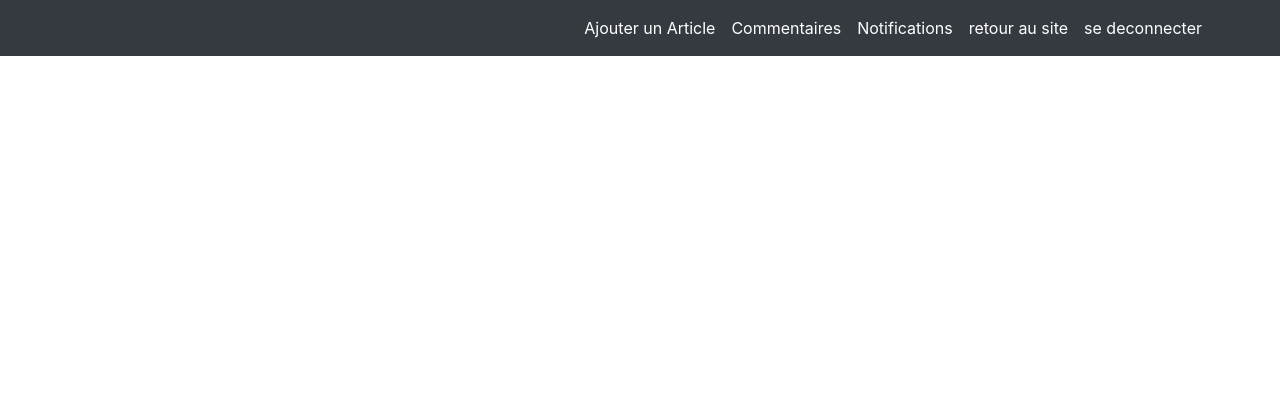
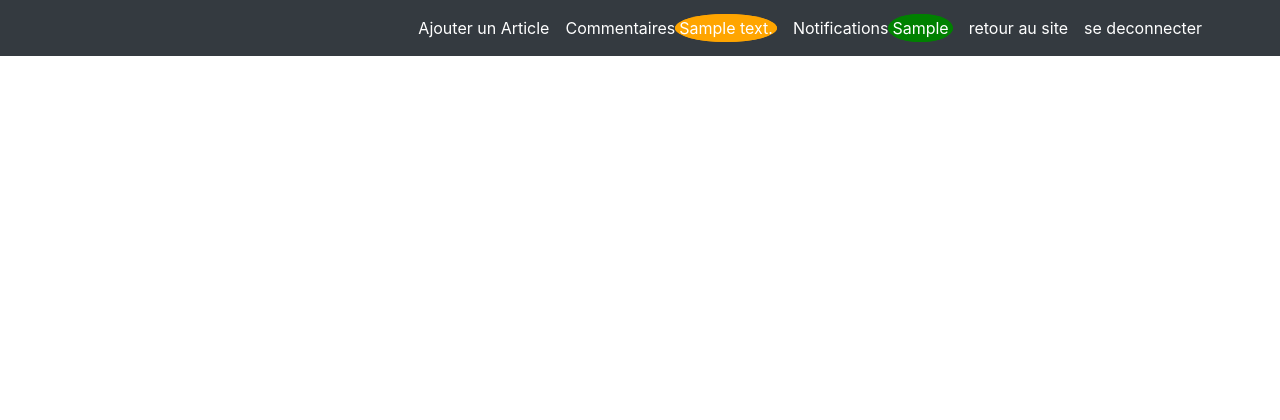
Before and after one commit to katellF/jean-forteroche, a PHP site: template view/template_backend.php in a window 1280 px wide. Shown: the top 420 px of the page. Run offline with PHP 8.4, Linux system fonts and the light colour scheme; the template is opened without the code that fills it: most values are stand-ins (such as "Sample title", 1, 10 or a date in 2020); data that the repository does not hold is empty.

Commit message:
Update view/template_backend.php

```diff
--- a/view/template_backend.php
+++ b/view/template_backend.php
@@ -53,11 +53,11 @@
                     </li>
                     <li class="nav-item active border_nav color_link">
 
-                        <a class="nav-link color_link" href="index.php?action=moderation">Commentaires</a>
+                        <a class="nav-link color_link" href="index.php?action=moderation">Commentaires<span class="border border-primary rounded-circle circle-comment"><?= $pendingComment ?></span></a>
 
                     <li class="nav-item active border_nav color_link">
 
-                        <a class="nav-link color_link" href="index.php?action=adminNotification">Notifications</a>
+                        <a class="nav-link color_link" href="index.php?action=adminNotification">Notifications<span class="border border-primary rounded-circle circle-notif"><?= $unreadNotif ?></span></a>
                     </li>
                     <li class="nav-item active border_nav">
 
```
